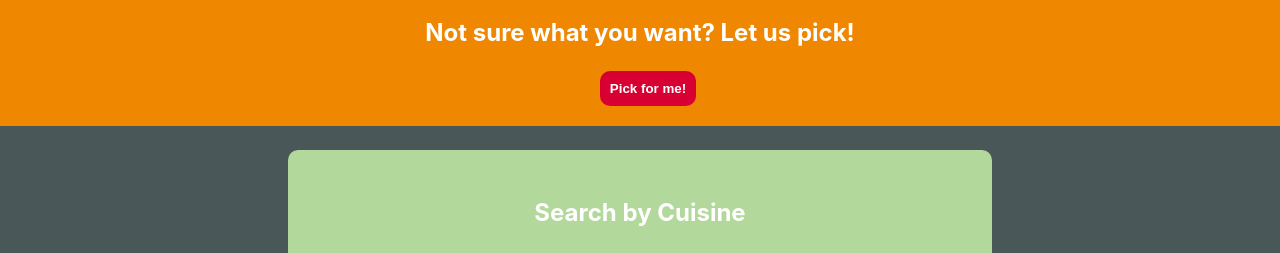
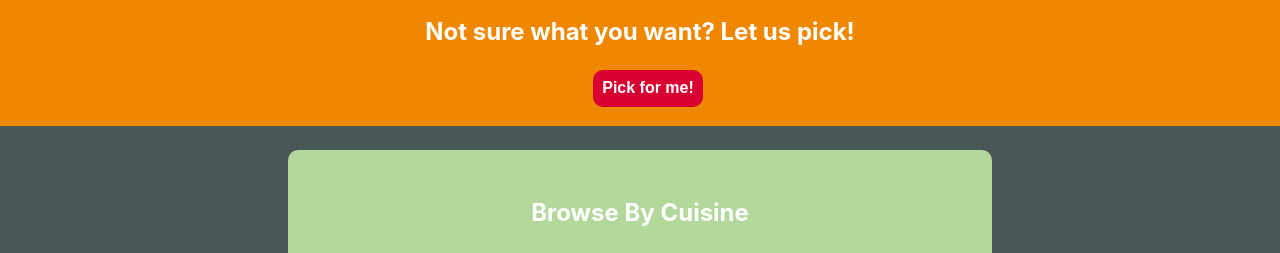
Before and after one commit to garysmith1933/MealFinder, a React (Create React App) app in the folder client/: page / in a window 1280 px wide. Shown: the part 730-983 px from the top of the page. Built offline with nearby package versions, Linux system fonts and the light colour scheme; grey boxes are pictures that could not be loaded.

Commit message:
adjusted cuisine title, and random container styling

```diff
--- a/client/src/Styles.css
+++ b/client/src/Styles.css
@@ -205,7 +205,7 @@ body {
 /*1 */
 .random-button {
     height:40px;
-    font-size: 1srem;
+    font-size: 1rem;
     margin-left: 1rem;
     padding: 0.6rem;
     margin-bottom: 1rem;
--- a/client/src/components/CuisineResults.js
+++ b/client/src/components/CuisineResults.js
@@ -60,7 +60,7 @@ const CuisineResults = ({getCuisineRecipes, state}) => {
       return (
         <>
         <div className='slide-container'>
-          <h2 className='cuisine-title'>Search by Cuisine</h2>
+          <h2 className='cuisine-title'>Browse By Cuisine</h2>
         <Slider {...settings}>
             {Cuisines.map(cuisine => {
                 return (
```
